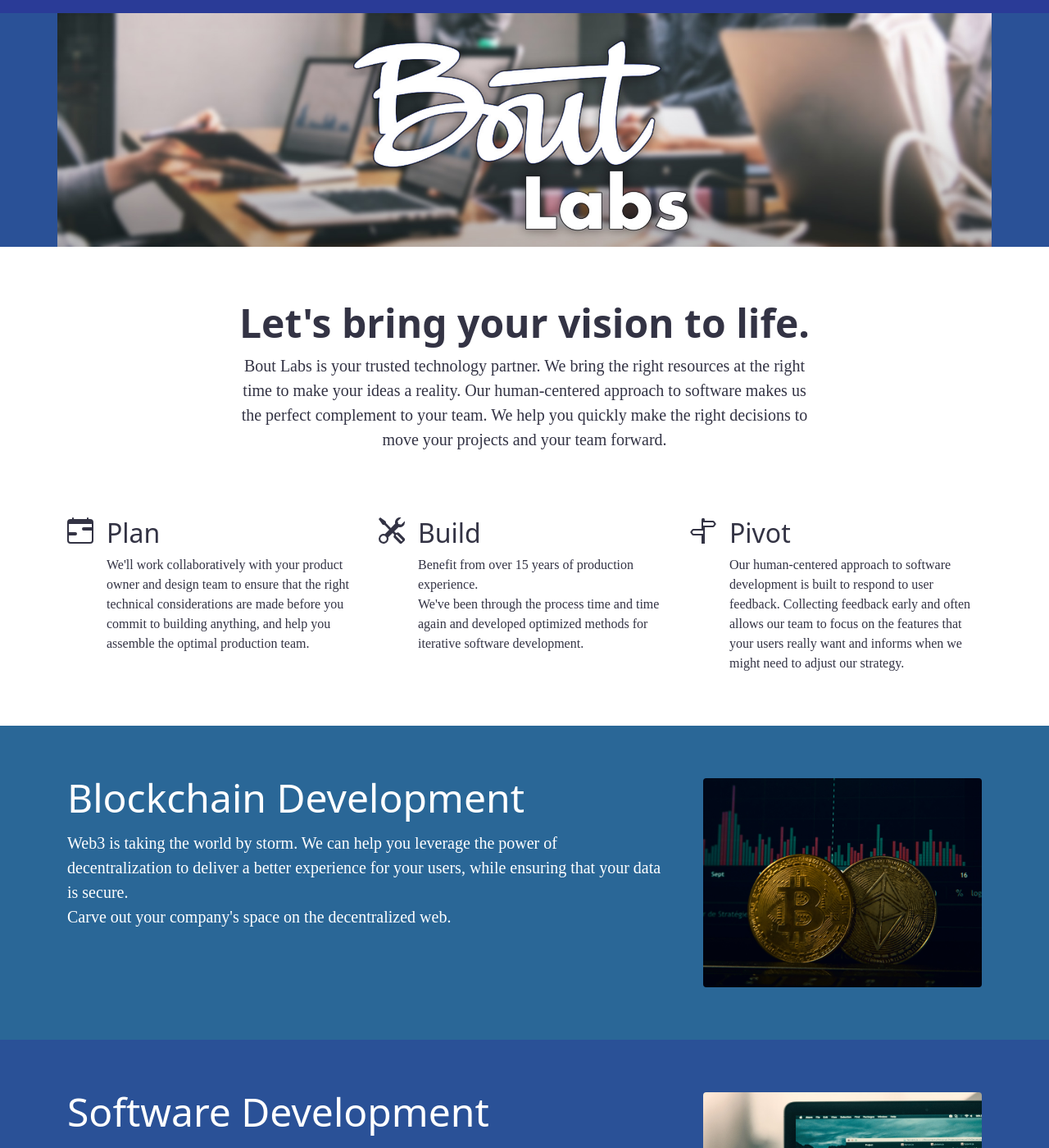
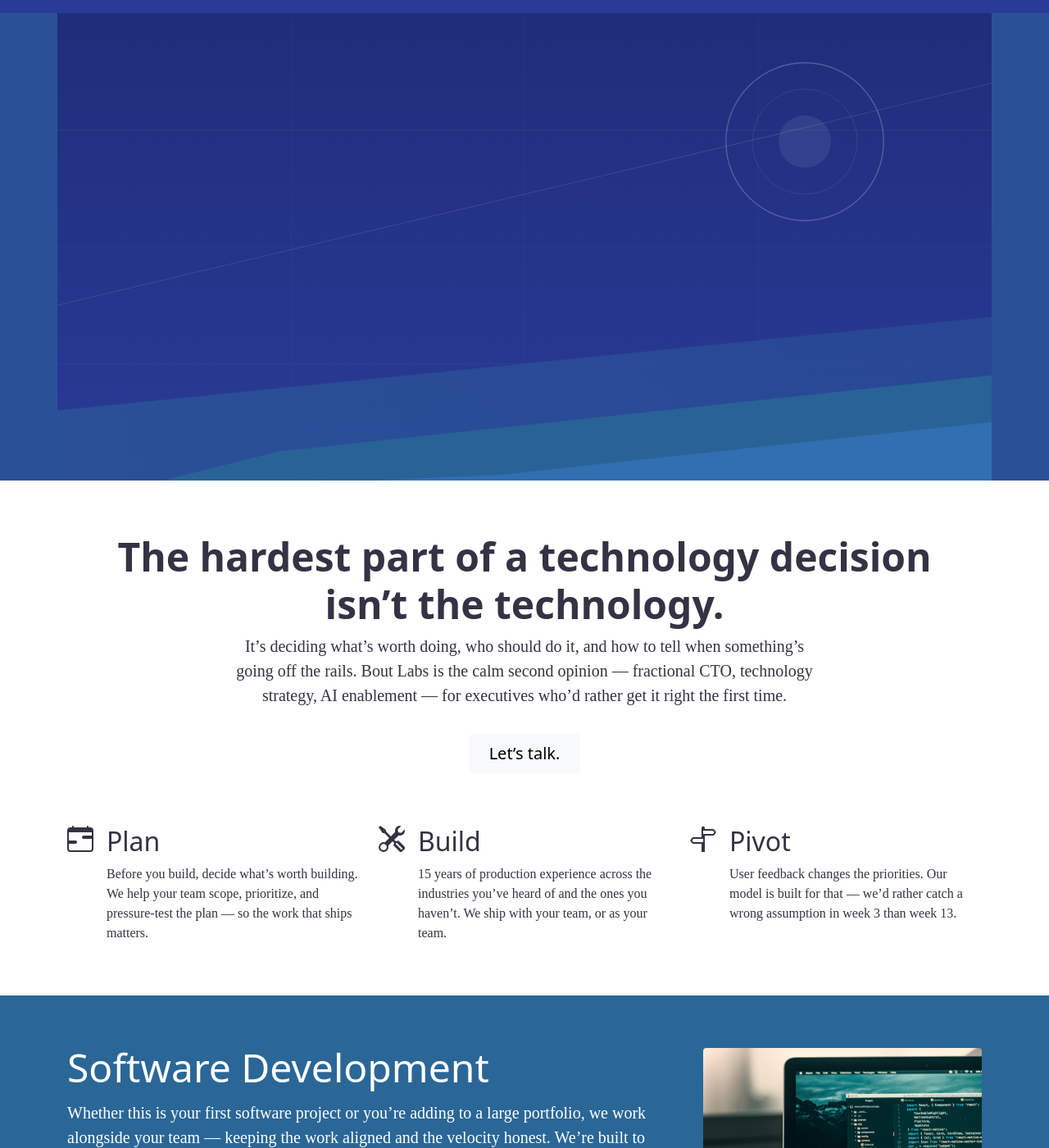
Before and after one commit to BoutLabs/boutlabs.github.io, a Jekyll site: the page built from index.html, in a window 1280 px wide and 1400 px high. Shown: the whole window at 82% size. Built offline with Jekyll 4.4.1, drawn with Linux system fonts in a browser that asks for light colours; some web fonts are replaced; some of the changed text lies outside the part shown.

Commit message:
feat(landing): hero + positioning refresh
Rewrites the landing-page hero, three pillars, and existing service-block
copy to be sharper, more specific, and forward-looking. Drops the dated
Blockchain Development block; introduces an abstract geometric SVG hero
in the Bout Labs blue palette in place of the stock-photo hero.

Hero
- H1: "The hardest part of a technology decision isn't the technology."
- Lead names the new service-line set explicitly — fractional CTO,
  technology strategy, AI enablement. AI block itself lands in #24.
- CTA button added (mailto: as an interim inquiry path; proper inquiry
  flow tracked as a follow-up).

Plan / Build / Pivot
- Same framing, tighter prose. Numbers earlier. Em-dashes throughout.

Existing service blocks
- Software Development, Technology Consulting, Fractional CTO copy
  refreshed to match the brand voice file. Voice-rule fixes — replaced
  HTML-entity apostrophes (&apos;) with curly-quote entities (&rsquo;) in
  the lines we touched, and double-hyphens with em-dash entities.
- Blockchain Development block removed entirely along with the
  blockchain.jpg asset. The 2021-era web3 framing was dragging the page.
  Three downstream blocks have their even/odd-container alternation
  reflowed to match.

Hero image
- Drop brainstorming-session.{jpg,xs.jpg} stock photos.
- Add assets/images/hero-geometric.svg — layered horizon bands in the
  three Bout Labs analog blues with a subtle echo of the logo circle.
  Single SVG, responsive via viewBox; no <picture> element needed.

Locked elements unchanged: Bout Labs blue (#2a3b97), font stack
(Futura + Adelle), and the logo/logotype.

Closes #23

Co-Authored-By: Claude Opus 4.7 (1M context) <noreply@anthropic.com>

```diff
--- a/index.html
+++ b/index.html
@@ -6,12 +6,10 @@ layout: landing
   <div class="container-xl p-0">
     <div class="row align-items-center">
       <div class="col">
-        <picture>
-          <source media="(max-width: 596px)"
-            srcset="/assets/images/brainstorming-session-xs.jpg">
-          <img class="img-fluid" alt="Bout Labs logo"
-            src="/assets/images/brainstorming-session.jpg">
-        </picture>
+        <img class="img-fluid d-block w-100" alt=""
+          role="presentation"
+          src="/assets/images/hero-geometric.svg">
+
       </div>
     </div>
   </div>
@@ -20,14 +18,15 @@ layout: landing
 <div class="container-wrapper text-container">
   <div class="container py-3">
     <div class="px-4 py-5 text-center">
-      <h1 class="display-5 fw-bold">Let&apos;s bring your vision to life.</h1>
+      <h1 class="display-5 fw-bold">The hardest part of a technology decision isn&rsquo;t the technology.</h1>
       <div class="col-lg-8 mx-auto">
         <p class="lead">
-          Bout Labs is your trusted technology partner. We bring the right resources at the right time to make your ideas a reality.
-          Our human-centered approach to software makes us the perfect complement to your team. We help you quickly make the right decisions to move your projects and your team forward.
+          It&rsquo;s deciding what&rsquo;s worth doing, who should do it, and how to tell when something&rsquo;s going off the rails.
+          Bout Labs is the calm second opinion &mdash; fractional CTO, technology strategy, AI enablement &mdash; for executives who&rsquo;d rather get it right the first time.
         </p>
       </div>
-      <div class="d-grid gap-2 d-sm-flex justify-content-sm-center">
+      <div class="d-grid gap-2 d-sm-flex justify-content-sm-center pt-3">
+        <a class="btn btn-light btn-lg px-4" href="mailto:jcurry@boutlabs.com?subject=Bout%20Labs%20%E2%80%94%20introduction">Let&rsquo;s talk.</a>
       </div>
     </div>
   </div>
@@ -42,8 +41,7 @@ layout: landing
         <div>
           <h2>Plan</h2>
           <p>
-            We&apos;ll work collaboratively with your product owner and design team to ensure that the right technical
-            considerations are made before you commit to building anything, and help you assemble the optimal production team.
+            Before you build, decide what&rsquo;s worth building. We help your team scope, prioritize, and pressure-test the plan &mdash; so the work that ships matters.
           </p>
         </div>
       </div>
@@ -56,9 +54,7 @@ layout: landing
         <div>
           <h2>Build</h2>
           <p>
-            Benefit from over 15 years of production experience. <br />
-            We&apos;ve been through the process time and time again and
-            developed optimized methods for iterative software development.
+            15 years of production experience across the industries you&rsquo;ve heard of and the ones you haven&rsquo;t. We ship with your team, or as your team.
           </p>
         </div>
       </div>
@@ -71,9 +67,7 @@ layout: landing
         <div>
           <h2>Pivot</h2>
           <p>
-            Our human-centered approach to software development is built to respond to user feedback. Collecting feedback
-            early and often allows our team to focus on the features that your users really want and informs
-            when we might need to adjust our strategy.
+            User feedback changes the priorities. Our model is built for that &mdash; we&rsquo;d rather catch a wrong assumption in week 3 than week 13.
           </p>
         </div>
       </div>
@@ -85,16 +79,13 @@ layout: landing
   <div class="container py-3">
     <div class="row flex-lg-row-reverse g-5 py-5">
       <div class="col-10 col-sm-8 col-lg-4">
-        <img src="/assets/images/blockchain.jpg" class="d-block mx-auto img-fluid rounded" alt=""
-          role="presentation" loading="lazy">
+        <img src="/assets/images/software-development.jpg" class="d-block mx-auto img-fluid rounded" alt="" role="presentation"
+          loading="lazy">
       </div>
       <div class="col-lg-8">
-        <h1 class="display-5 lh-1 mb-3">Blockchain Development</h1>
+        <h1 class="display-5 lh-1 mb-3">Software Development</h1>
         <p class="lead">
-          Web3 is taking the world by storm. We can help you leverage the power of decentralization to
-          deliver a better experience for your users, while ensuring that your data is secure.
-          <br />
-          Carve out your company&apos;s space on the decentralized web.
+          Whether this is your first software project or you&rsquo;re adding to a large portfolio, we work alongside your team &mdash; keeping the work aligned and the velocity honest. We&rsquo;re built to start early and to respond when the spec changes.
         </p>
       </div>
     </div>
@@ -102,25 +93,6 @@ layout: landing
 </div>
 
 <div class="container-wrapper even-container">
-  <div class="container py-3">
-    <div class="row flex-lg-row-reverse g-5 py-5">
-      <div class="col-10 col-sm-8 col-lg-4">
-        <img src="/assets/images/software-development.jpg" class="d-block mx-auto img-fluid rounded" alt="" role="presentation"
-          loading="lazy">
-      </div>
-      <div class="col-lg-8">
-        <h1 class="display-5 lh-1 mb-3">Software Development</h1>
-        <p class="lead">
-          Whether this is your company&apos;s first software project or you&apos;re adding to a large software portfolio, our human-centered
-          development process ensures that the team maintains high alignment and high velocity from start to finish.<br />
-          We love to be involved early on and don&apos;t mind when specifications change due to user feedback.
-        </p>
-      </div>
-    </div>
-  </div>
-</div>
-
-<div class="container-wrapper odd-container">
   <div class="container py-3">
     <div class="row flex-lg-row g-5 py-5">
       <div class="col-10 col-sm-8 col-lg-4">
@@ -130,24 +102,23 @@ layout: landing
       <div class="col-lg-8">
         <h1 class="display-5 lh-1 mb-3">Technology Consulting</h1>
         <p class="lead">
-          Not every technical problem is solved with custom software, sometimes you just need to find the right pieces and put them together,
-          sometimes you need to find the right people.
+          Not every technical problem is solved with custom software. Sometimes you need the right pieces put together; sometimes you need the right people. We help you figure out which.
         </p>
         <p class="lead">
           Ask us for help with:
-          <ul>
-            <li>Accessibility</li>
-            <li>Technical Due Diligence</li>
-            <li>Software as a Service (SaaS) Evaluation</li>
-            <li>Capabilities Building &amp; Process Improvement</li>
-          </ul>
         </p>
+        <ul>
+          <li>Accessibility</li>
+          <li>Technical due diligence</li>
+          <li>Software-as-a-service (SaaS) evaluation</li>
+          <li>Capabilities building &amp; process improvement</li>
+        </ul>
       </div>
     </div>
   </div>
 </div>
 
-<div class="container-wrapper even-container">
+<div class="container-wrapper odd-container">
   <div class="container py-3">
     <div class="row flex-lg-row-reverse g-5 py-5">
       <div class="col-10 col-sm-8 col-lg-4">
@@ -157,9 +128,7 @@ layout: landing
       <div class="col-lg-8">
         <h1 class="display-5 lh-1 mb-3">Fractional CTO Services</h1>
         <p class="lead">
-          Starting to think of longer term technical strategy, but not ready for a full-time CTO? Let us provide a dedicated CTO
-          on a fractional basis. With as little as one day every two weeks a fractional CTO can ensure that your company has a
-          sound technical strategy and is mindful of changes in the marketplace.
+          Starting to think about long-term technical strategy, but not ready for a full-time CTO? With as little as one day every two weeks, a fractional CTO from Bout Labs keeps your strategy sharp and your team accountable to it.
         </p>
         <p class="lead">
           Maintain your edge.
```
Also changed, not shown: assets/images/blockchain.jpg (deleted), assets/images/brainstorming-session-xs.jpg (deleted), assets/images/brainstorming-session.jpg (deleted), assets/images/hero-geometric.svg (added).
